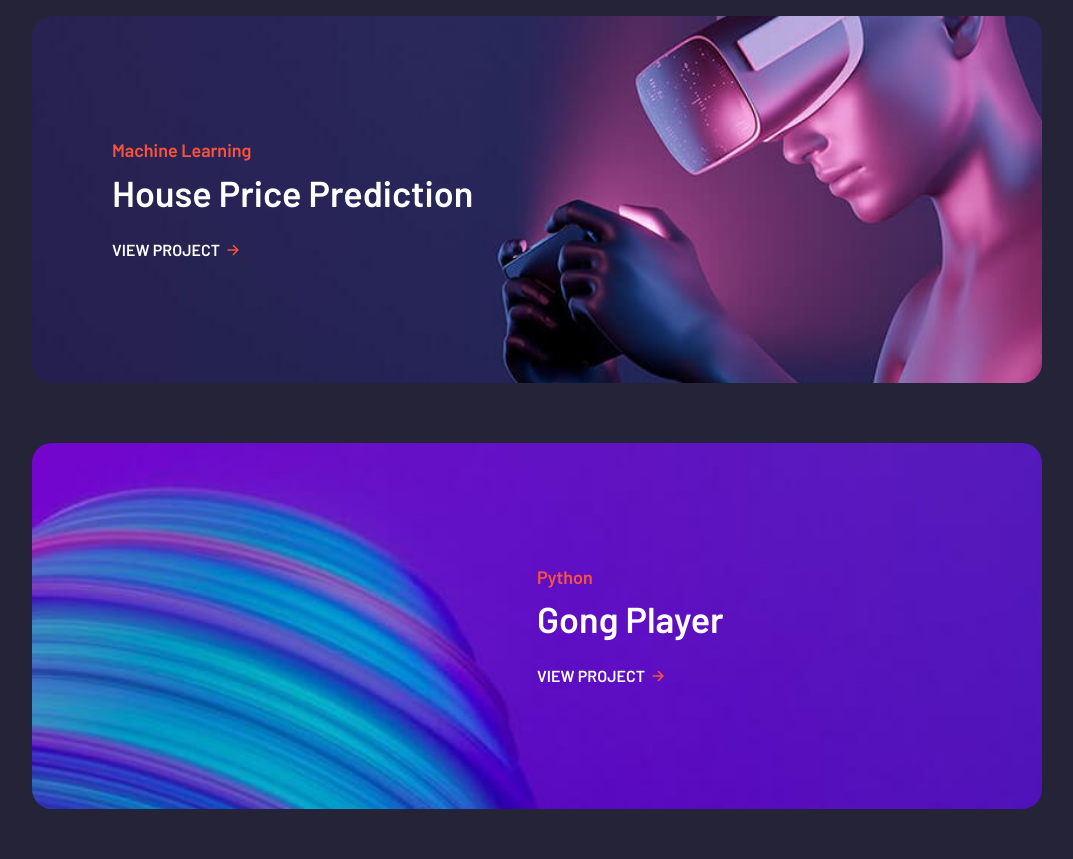
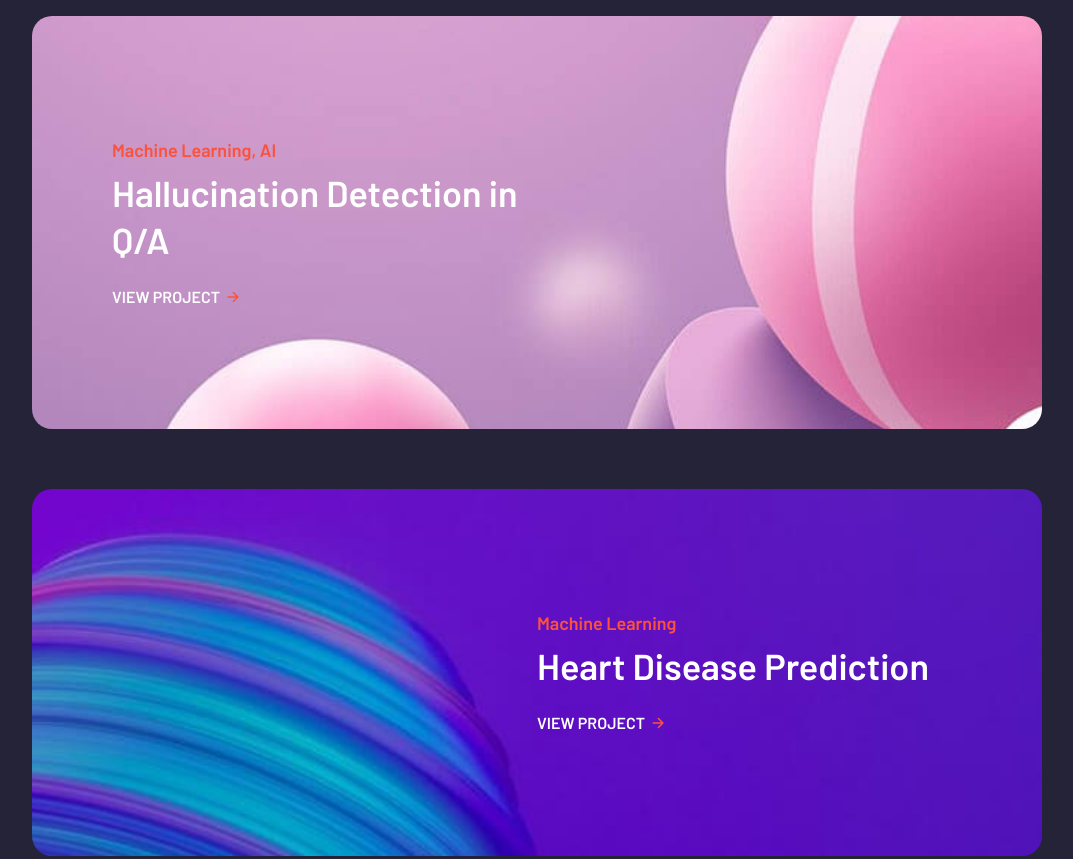
Before and after one commit to Thorus-Slughorm/portfolio_main, a plain HTML site: page index.html in a window 1280 px wide. Shown: the part 1860-2719 px from the top of the page, without its empty margins (103-1176 px from the left). Drawn offline with nearby package versions, Linux system fonts and the light colour scheme.

Commit message:
Update index.html

```diff
--- a/index.html
+++ b/index.html
@@ -212,6 +212,40 @@
                     </p>
 
                     <ul class="portfolio-list">
+                        <li>
+                            <a href="https://github.com/Thorus-Slughorm/HallucinationDetection" class="portfolio-card" style="background-image: url('./assets/images/portfolio-3.jpg')">
+                                <div class="card-content">
+
+                                    <p class="card-subtitle">Machine Learning, AI</p>
+
+                                    <h3 class="h3 card-title">Hallucination Detection in Q/A</h3>
+
+                                    <span class="btn-link">
+                    <span>View Project</span>
+
+                                    <ion-icon name="arrow-forward"></ion-icon>
+                                    </span>
+
+                                </div>
+                            </a>
+                        </li>
+                        <li>
+                            <a href="https://github.com/Thorus-Slughorm/Heart_Disease_Prediction" class="portfolio-card" style="background-image: url('./assets/images/portfolio-2.jpg')">
+                                <div class="card-content">
+
+                                    <p class="card-subtitle">Machine Learning</p>
+
+                                    <h3 class="h3 card-title">Heart Disease Prediction</h3>
+
+                                    <span class="btn-link">
+                    <span>View Project</span>
+
+                                    <ion-icon name="arrow-forward"></ion-icon>
+                                    </span>
+
+                                </div>
+                            </a>
+                        </li>
 
                         <li>
                             <a href="https://github.com/Thorus-Slughorm/house_price_prediction" class="portfolio-card" style="background-image: url('./assets/images/portfolio-1.jpg')">
```
